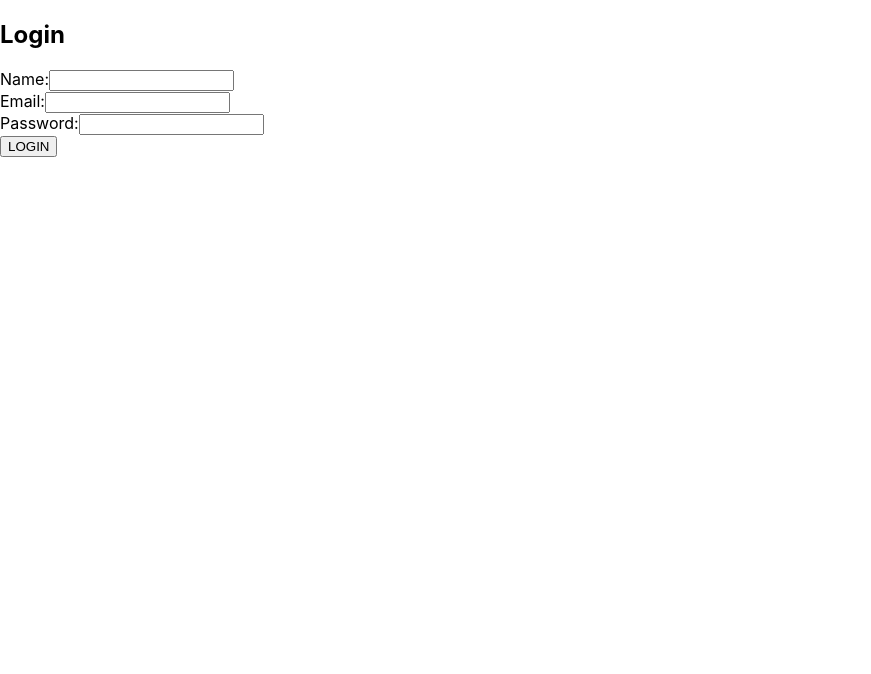
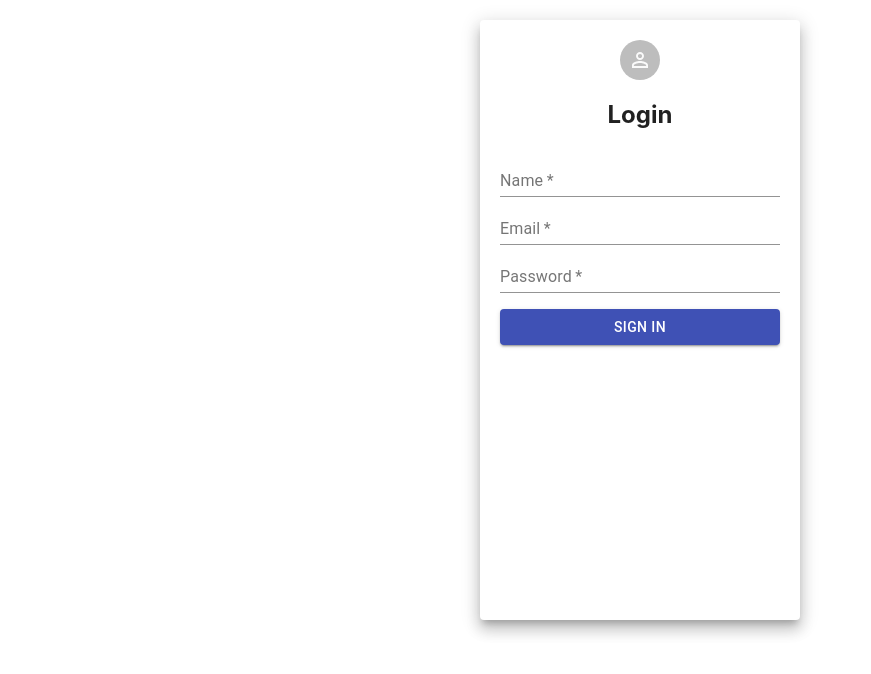
Before and after one commit to Benjamin-Aw-93/makan-gowhere, a React (Create React App) app: page /listing in a window 1280 px wide. Shown: the top 674 px of the page, without its empty margins (0-871 px from the left). Built offline with nearby package versions, Linux system fonts and the light colour scheme.

Commit message:
Edit login form to mui

```diff
--- a/package.json
+++ b/package.json
@@ -7,6 +7,8 @@
     "@emotion/styled": "^11.3.0",
     "@material-ui/core": "^4.12.3",
     "@material-ui/icons": "^4.11.2",
+    "@material-ui/system": "^4.12.1",
+    "@mui/core": "^5.0.0-alpha.49",
     "@mui/icons-material": "^5.0.1",
     "@mui/material": "^5.0.2",
     "@testing-library/jest-dom": "^5.14.1",
@@ -17,7 +19,7 @@
     "react": "^17.0.2",
     "react-dom": "^17.0.2",
     "react-router-dom": "^5.3.0",
-    "react-scripts": "4.0.3",
+    "react-scripts": "^4.0.3",
     "web-vitals": "^1.1.2"
   },
   "scripts": {
--- a/src/components/ListingTable.js
+++ b/src/components/ListingTable.js
@@ -58,10 +58,10 @@ for (let i = 0; i < 14; i++){
         image: faker.image.image(),
         name: faker.name.findName(),
         description: faker.random.words(),
-        avgdist: String(faker.random.number({
+        avgdist: String(faker.datatype.number({
           'min': 1,
           'max': 5})).concat(' km') ,
-        rating: faker.random.number({
+        rating: faker.datatype.number({
           'min': 1,
           'max': 5}),
     }
--- a/src/components/loginForm.js
+++ b/src/components/loginForm.js
@@ -1,4 +1,19 @@
 import React, {useState} from "react";
+import Grid from '@mui/material/Grid';
+import { Paper, Avatar, TextField, Button } from "@material-ui/core";
+import PersonOutlineOutlinedIcon from '@mui/icons-material/PersonOutlineOutlined';
+import { styled } from '@mui/material/styles';
+
+const StyledAvatar = styled(Avatar)(({ theme }) => ({
+  backgroundColor: theme.palette.primary.main,
+}));
+
+const StyledPaper = styled(Paper)(({ theme }) => ({
+  padding: 20,
+  height: '70vh',
+  width: 280,
+  margin: '20px auto',
+}));
 
 function LoginForm({Login, error}) {
 
@@ -10,25 +25,26 @@ function LoginForm({Login, error}) {
     }
 
     return (
-        <form onSubmit={submitHandler}>
-          <div className="form-inner">
-            <h2>Login</h2>
+      <Grid>
+        <StyledPaper elevation = {10}>
+          <Grid align = 'center'>
+            <StyledAvatar>
+              <PersonOutlineOutlinedIcon/>
+            </StyledAvatar>
+            <h2> Login </h2>
             {(error !== "") ? <div className="error">{error}</div> : ""}
-            <div className="form-group">
-              <label htmlFor="name">Name:</label>
-              <input type="text" name="name" id="name" onChange={e=>setDetails({...details, name:e.target.value})} value={details.name} />
-            </div>
-            <div className="form-group">
-              <label htmlFor="email">Email:</label>
-              <input type="email" name="email" id="email" onChange={e=>setDetails({...details, email:e.target.value})} value={details.email}/>
-            </div>
-            <div className="form-group">
-              <label htmlFor="password">Password:</label>
-              <input type="password" name="password" id="password" onChange={e=>setDetails({...details, password:e.target.value})} value={details.password}/>
-            </div>
-            <input type="submit" value="LOGIN" />
-          </div>
-        </form>
+          </Grid>
+          <Grid>
+            <TextField label = 'Name' placeholder = "Enter name" type = "text" onChange={e=>setDetails({...details, name:e.target.value})} value={details.name} fullWidth required/>
+            <TextField label = 'Email' placeholder = "Enter username" type = "email" onChange={e=>setDetails({...details, email:e.target.value})} value={details.email} fullWidth required/>
+            <TextField label = 'Password' placeholder = "Enter password" type = "password" onChange={e=>setDetails({...details, password:e.target.value})} value={details.password} fullWidth required/>
+          </Grid>
+          <Grid sx = {{ mt: 2}}>
+            <Button type = 'submit' color = 'primary' variant = 'contained' onClick={submitHandler} fullWidth>Sign In</Button>
+          </Grid>
+        </StyledPaper>
+      </Grid>
+
     );
 };
 
```
Also changed, not shown: 1 other file (tests, documents, lock files or other folders).
